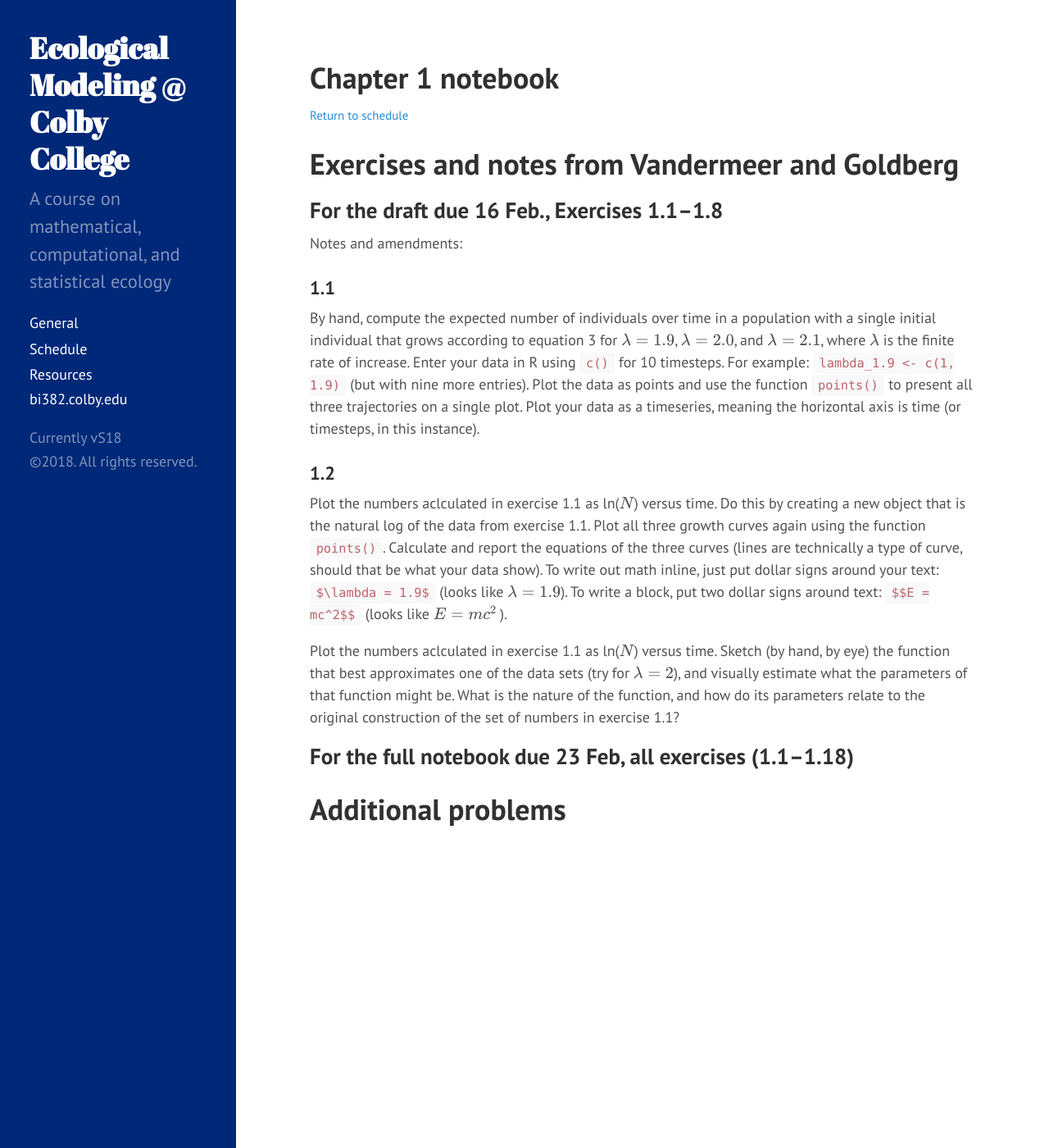
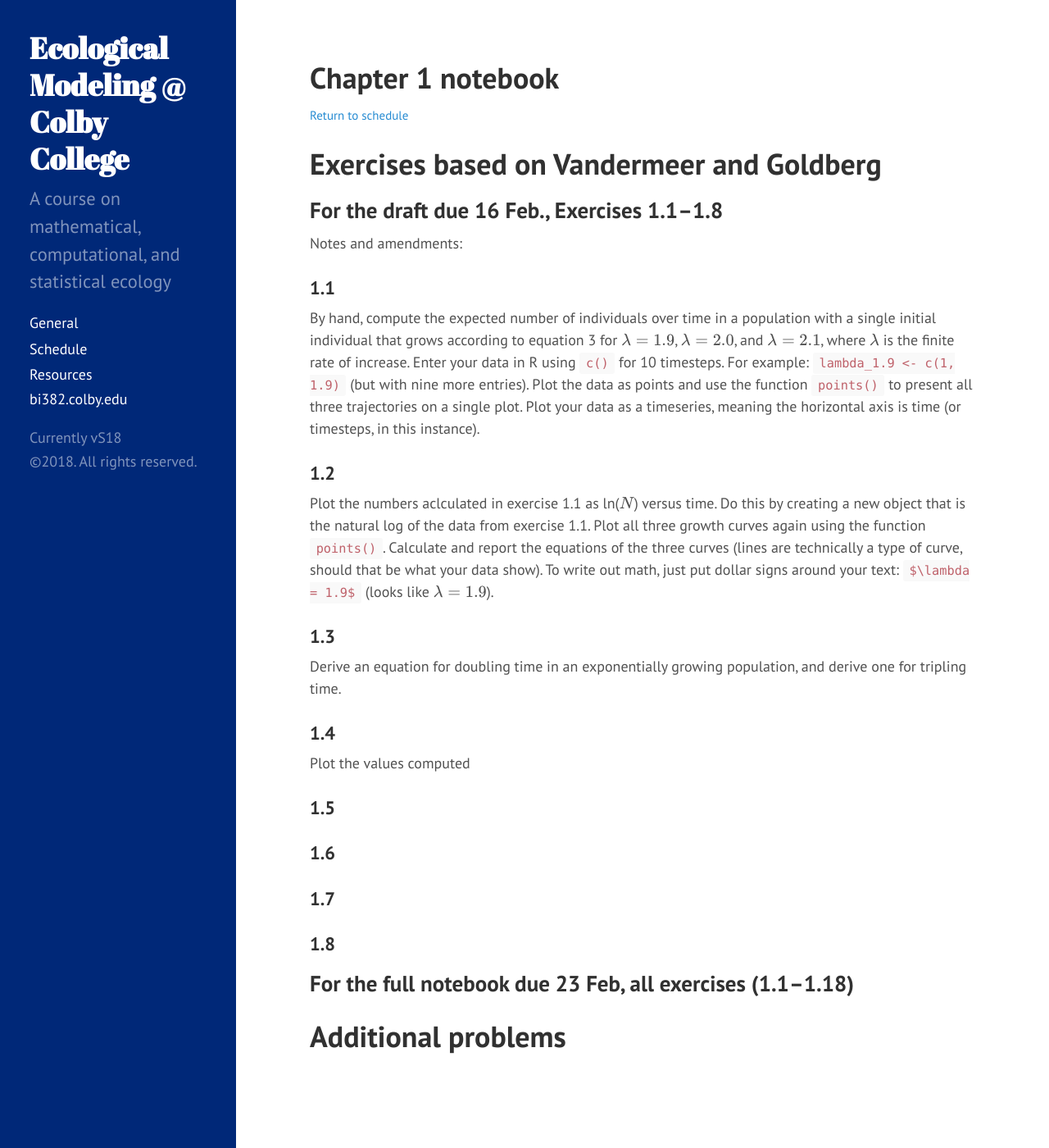
Before and after one commit to ColbyEcology/BI382_2018_Spring, a Jekyll site: the page built from Assignments/Notebooks/Ch1_Notebook.md, in a window 1280 px wide and 1400 px high. Shown: the whole window at 82% size. Built offline with Jekyll 4.4.1, drawn with Linux system fonts in a browser that asks for light colours; formulas are drawn with MathJax 3.

Commit message:
layout for all week 1 problems

```diff
--- a/Assignments/Notebooks/Ch1_Notebook.md
+++ b/Assignments/Notebooks/Ch1_Notebook.md
@@ -3,7 +3,7 @@ layout: assignment
 title: "Chapter 1 notebook"
 ---
 
-# Exercises and notes from Vandermeer and Goldberg
+# Exercises based on Vandermeer and Goldberg
 ## For the draft due 16 Feb., Exercises 1.1–1.8
 Notes and amendments:
 
@@ -11,13 +11,21 @@ Notes and amendments:
 By hand, compute the expected number of individuals over time in a population with a single initial individual that grows according to equation 3 for $\lambda = 1.9$, $\lambda = 2.0$, and $\lambda = 2.1$, where $\lambda$ is the finite rate of increase. Enter your data in R using `c()` for 10 timesteps. For example: `lambda_1.9 <- c(1, 1.9)` (but with nine more entries). Plot the data as points and use the function `points()` to present all three trajectories on a single plot. Plot your data as a timeseries, meaning the horizontal axis is time (or timesteps, in this instance).
 
 ### 1.2
-Plot the numbers aclculated in exercise 1.1 as ln($N$) versus time. Do this by creating a new object that is the natural log of the data from exercise 1.1. Plot all three growth curves again using the function `points()`. Calculate and report the equations of the three curves (lines are technically a type of curve, should that be what your data show). To write out math inline, just put dollar signs around your text: `$\lambda = 1.9$` (looks like $\lambda = 1.9$). To write a block, put two dollar signs around text:
-`$$E = mc^2$$`
-(looks like
-$$E = mc^2$$
-).
+Plot the numbers aclculated in exercise 1.1 as ln($N$) versus time. Do this by creating a new object that is the natural log of the data from exercise 1.1. Plot all three growth curves again using the function `points()`. Calculate and report the equations of the three curves (lines are technically a type of curve, should that be what your data show). To write out math, just put dollar signs around your text: `$\lambda = 1.9$` (looks like $\lambda = 1.9$).
 
-Plot the numbers aclculated in exercise 1.1 as ln($N$) versus time. Sketch (by hand, by eye) the function that best approximates one of the data sets (try for $\lambda = 2$), and visually estimate what the parameters of that function might be. What is the nature of the function, and how do its parameters relate to the original construction of the set of numbers in exercise 1.1?
+### 1.3
+Derive an equation for doubling time in an exponentially growing population, and derive one for tripling time.
+
+### 1.4
+Plot the values computed
+
+### 1.5
+
+### 1.6
+
+### 1.7
+
+### 1.8
 
 
 ## For the full notebook due 23 Feb, all exercises (1.1–1.18)
```
